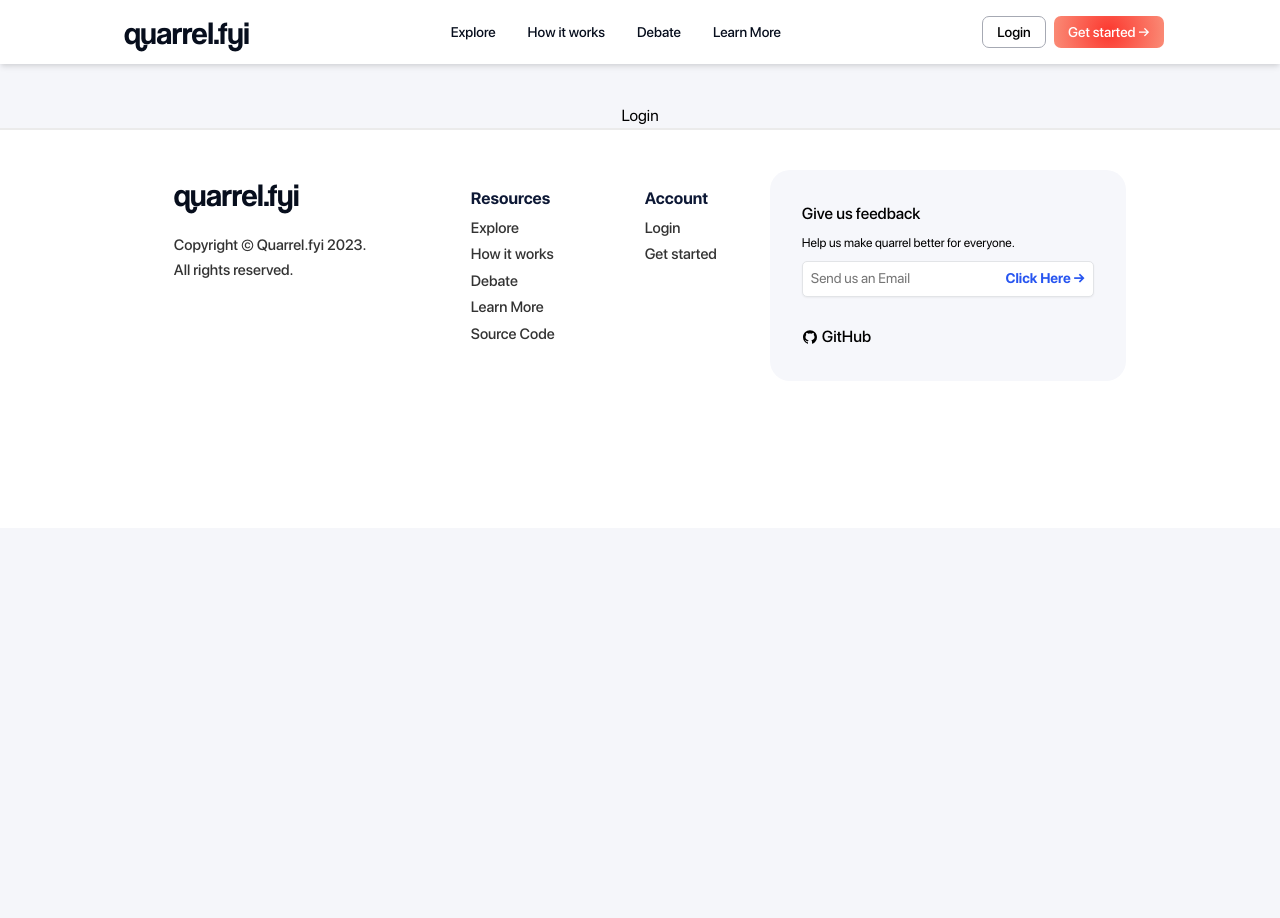
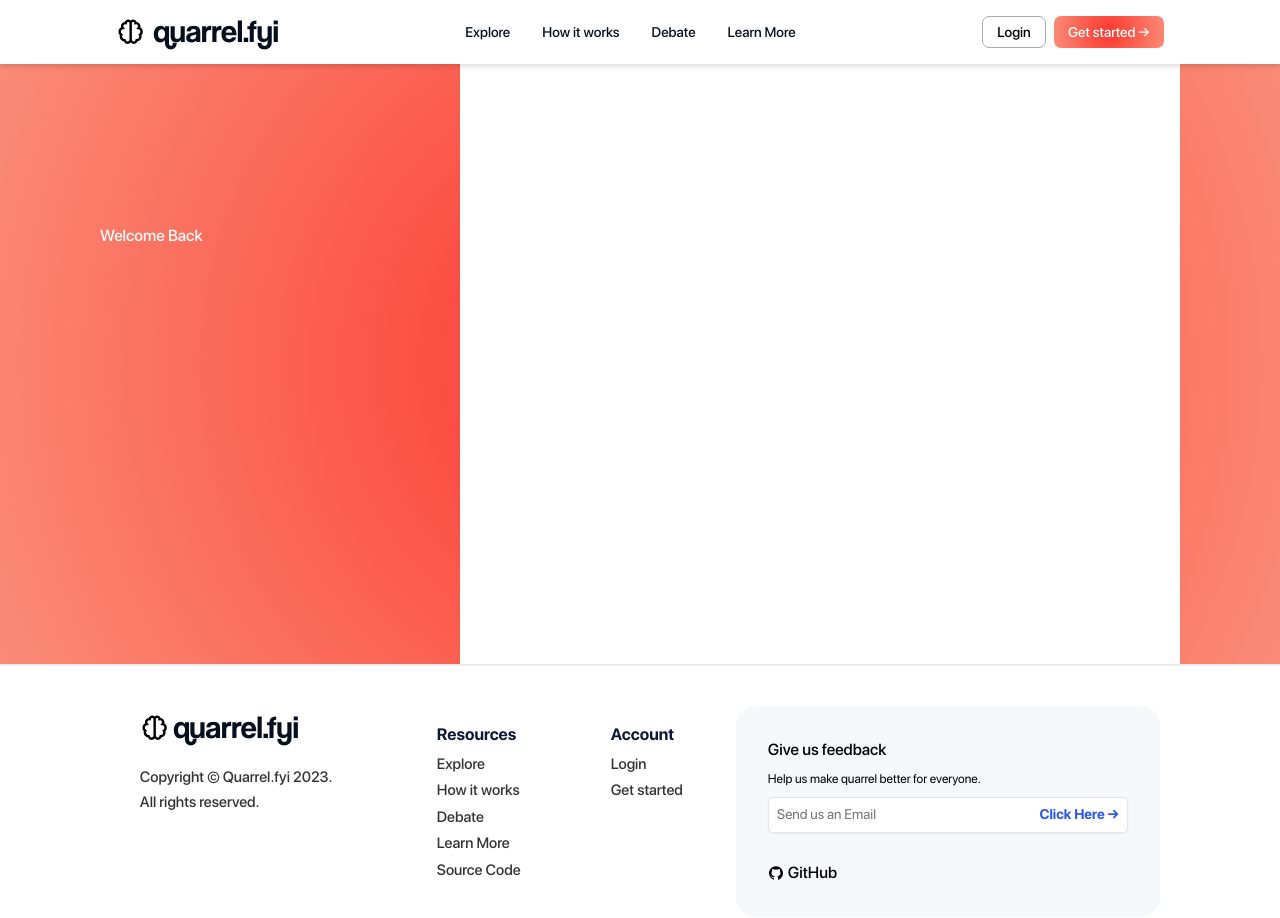
Before and after one commit to matthibbs7/quarrel-web, a Next.js app: page /login in a window 1280 px wide. Shown: the top 918 px of the page. Before the commit the page ends 800 px from the top, so only its background shows below. Built offline with nearby package versions, Linux system fonts and the light colour scheme.

Commit message:
Login dev

```diff
--- a/package.json
+++ b/package.json
@@ -29,6 +29,7 @@
     "react": "18.2.0",
     "react-dom": "18.2.0",
     "react-icons": "^4.11.0",
+    "shadergradient": "^1.2.0",
     "typescript": "5.1.5"
   }
 }
--- a/src/components/Footer/Footer.tsx
+++ b/src/components/Footer/Footer.tsx
@@ -1,14 +1,18 @@
 import React from 'react';
 import { Flex, Text } from '@chakra-ui/react';
 import { AiFillGithub } from 'react-icons/ai';
+import { BiBrain } from 'react-icons/bi';
 const Footer:React.FC = () => {
 
     return (
         <Flex align='center' direction="column" w='100%' minH='400px' bg='white' opacity='100%' borderTop='2px solid #EBEBEB'>
-            <Flex justify='center' direction="column" w='100%' maxW='1080px' px={4}>
-                <Flex justify='center' wrap='wrap' direction={['column','column','row','row']} w='100%' mt='40px' px={0}>
+            <Flex justify='center' direction="column" w='100%' maxW='1400px' px={4}>
+                <Flex justify='center' direction={['column','column','row','row']} w='100%' mt='40px' px={0}>
                     <Flex direction='column' display={['none', 'flex', 'none', 'flex']} minW='300px' h='100%' ml={1}  bg='white'>
-                        <Text color='#070E1D' fontFamily='CUTE' fontSize='24pt'>quarrel.fyi</Text>
+                        <Flex align='center'>
+                            <BiBrain color='black' fontSize='22pt' />
+                            <Text mt={-1} ml={1} color='#070E1D' fontFamily='CUTE' fontSize='24pt'>quarrel.fyi</Text>
+                        </Flex>
                         <Text mt={4} color='#333' fontFamily='SFPROB1' fontSize='15px'>Copyright © Quarrel.fyi 2023.</Text>
                         <Text mt={0.5} color='#333' fontFamily='SFPROB1' fontSize='15px'>All rights reserved.</Text>
                     </Flex>
--- a/src/components/Layout.tsx
+++ b/src/components/Layout.tsx
@@ -13,7 +13,7 @@ const Layout:React.FC<Props> = ({ children }) => {
         <Flex align='center' direction="column" w='100%' h='100%'>
 
             <Navbar />
-            <main>{children}</main>
+            <main style={{width: '100%', height: '100%'}}>{children}</main>
             <Flex w='100%' mt='auto'>
                 <Footer />
             </Flex>
--- a/src/components/Navbar/Navbar.tsx
+++ b/src/components/Navbar/Navbar.tsx
@@ -1,18 +1,19 @@
 import React from 'react';
 import { Flex, Text } from '@chakra-ui/react';
 import { useRouter } from 'next/router';
+import { BiBrain } from 'react-icons/bi';
 const Navbar:React.FC = () => {
     const router = useRouter();
 
     return (
-        <Flex align='center' direction="column" w='100%' h='64px' bg='white' opacity='100%' shadow='md'>
+        <Flex zIndex={3} align='center' direction="column" w='100%' h='64px' bg='white' opacity='100%' shadow='md'>
             <Flex justify='center' direction="column" w='100%' maxW='1080px' h='64px' px={4} bg='white'>
                 <Flex align='center'>
                     {/* <Flex align='center' justify='center' w='28px' h='28px' bg='black' borderRadius={4}>
-                        <GiTomato color='white' fontSize='16pt' style={{border: '0px solid black', borderRadius: '5px'}} />
+                        <BiBrain color='white' fontSize='16pt' style={{border: '0px solid #FB6252', borderRadius: '5px'}} />
                     </Flex> */}
-                    {/* <Gi3DStairs fontSize='18pt' style={{border: '0px solid black', borderRadius: '5px'}} /> */}
-                    <Text ml={2} color='#070E1D' fontFamily='CUTE' fontSize='24pt' _hover={{cursor: 'pointer'}} onClick={() => router.push('/')}>quarrel.fyi</Text>
+                    <BiBrain color='black' fontSize='22pt' />
+                    <Text mt={-1} ml={2} color='#070E1D' fontFamily='CUTE' fontSize='24pt' _hover={{cursor: 'pointer'}} onClick={() => router.push('/')}>quarrel.fyi</Text>
                     <Flex display={['none', 'none', 'flex', 'flex']} mr='auto' ml='auto'>
                         <Flex align='center' justify='center' h='30px' px={2} borderRadius={4} _hover={{cursor: 'pointer', bg: '#F9F9FA'}}>
                             <Text color='#070E1D' fontFamily='SFPROB1' fontSize='14px'>Explore</Text>
--- /dev/null
+++ b/src/components/WindowWrapper/WindowWrapper.tsx
@@ -0,0 +1,19 @@
+import React from 'react';
+import { Flex } from '@chakra-ui/react';
+
+type Props = {
+    children?: React.ReactNode
+    bg?: string
+};
+
+const WindowWrapper:React.FC<Props> = ({ children, bg }) => {
+
+    return (
+        <Flex align='center' direction="column" w='100%' bg={bg ?? 'none'}>
+            <Flex justify='center' direction="column" w='100%' maxW='1080px'>
+                {children}
+            </Flex>
+        </Flex>
+    );
+};
+export default WindowWrapper;
--- a/src/pages/login.tsx
+++ b/src/pages/login.tsx
@@ -1,10 +1,20 @@
 import React from 'react';
 import { Flex, Text } from '@chakra-ui/react';
-
+import WindowWrapper from '@/components/WindowWrapper/WindowWrapper';
 export default function Login() {
     return (
-        <Flex>
-            <Text mt={10} color='black' fontFamily='SFPRO'>Login</Text>
-        </Flex>
+        <WindowWrapper bg='radial-gradient(circle, rgba(252,55,46,1) 0%, rgba(250,140,119,1) 100%)'>
+            <Flex w='100%' h='600px'>
+                <Flex direction='column' w='33.33%' h='100%' pt={40}>
+                    <Text color='white' fontFamily='SFPROB1'>Welcome Back</Text>
+                </Flex>
+                <Flex direction='column' w='66.66%' h='100%' bg='white'>
+
+                </Flex>
+            </Flex>
+
+            {/* <GradientWithoutStore cDistance={24} color1='#ff5005' color2='#dbba95' color3='#d0bce1' /> */}
+
+        </WindowWrapper>
     );
 }
```
Also changed, not shown: 1 other file (tests, documents, lock files or other folders).
